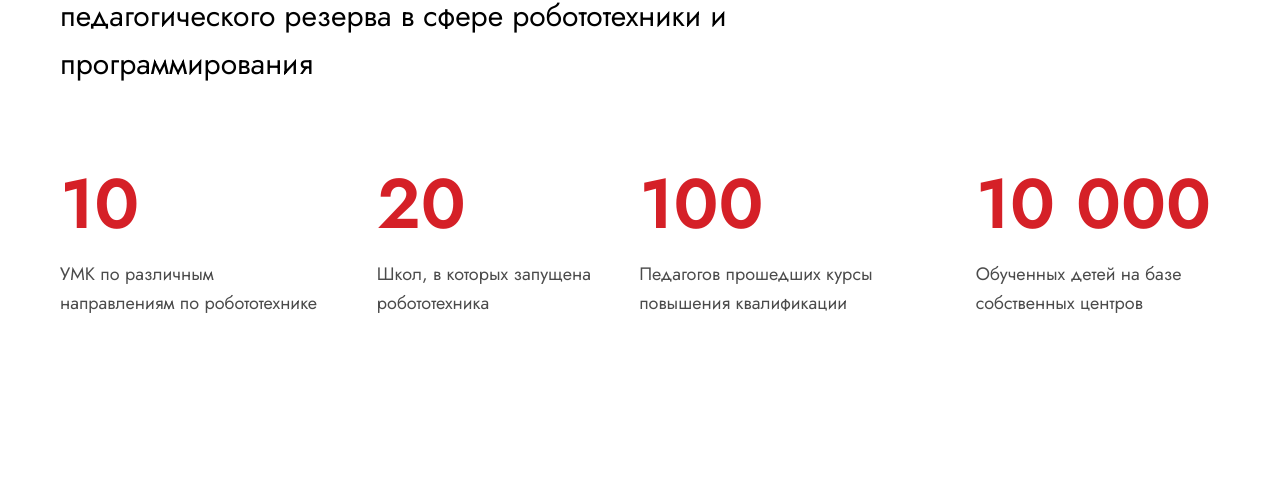
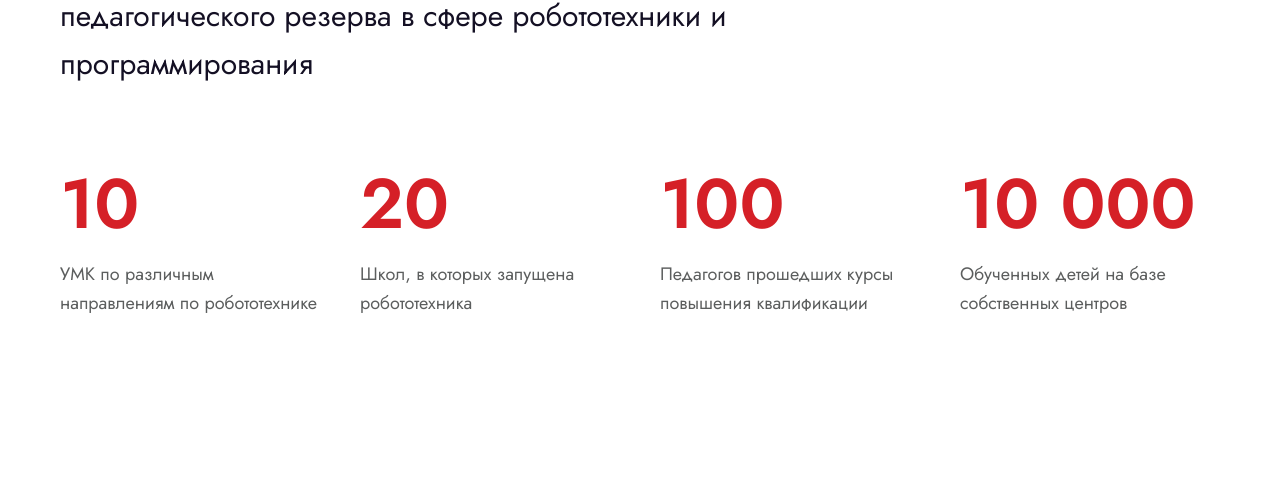
Before and after one commit to KekesCom/Robo-School, a website built with webpack: page public/index.html in a window 1280 px wide. Shown: the part 1256-1754 px from the top of the page. After the commit the page ends 1694 px from the top, so only its background shows below. Built offline with nearby package versions, Linux system fonts and the light colour scheme.

Commit message:
Внес исправления в блок about

```diff
--- a/public/index.html
+++ b/public/index.html
@@ -45,22 +45,22 @@
       </section>
       <section class="about">
         <div class="container">
-          <div class="about__title"><strong>Robo School</strong> – учреждение для формирования кадрового педагогического резерва в сфере робототехники и программирования</div>
-          <div class="about__blocks">
+          <div class="about__title"><span class="bold">Robo School</span> – учреждение для формирования кадрового педагогического резерва в сфере робототехники и программирования</div>
+          <div class="about__wrapper">
             <div class="about__block">
-              <div class="block__num">10</div>
+              <div class="block__number">10</div>
               <div class="block__description">УМК по различным направлениям по робототехнике</div>
             </div>
             <div class="about__block">
-              <div class="block__num">20</div>
+              <div class="block__number">20</div>
               <div class="block__description">Школ, в которых запущена робототехника</div>
             </div>
             <div class="about__block">
-              <div class="block__num">100</div>
+              <div class="block__number">100</div>
               <div class="block__description">Педагогов прошедших курсы повышения квалификации</div>
             </div>
             <div class="about__block">
-              <div class="block__num">10 000</div>
+              <div class="block__number">10 000</div>
               <div class="block__description">Обученных детей на базе собственных центров</div>
             </div>
           </div>
--- a/src/app/styles/scss/_about.scss
+++ b/src/app/styles/scss/_about.scss
@@ -1,27 +1,36 @@
 .about {
   &__title {
     font-size: 30px;
-    width: 891px;
+    max-width: 891px;
+    color: $color-dark-blue;
   }
 
-  &__blocks {
-    padding: 60px 0;
+  &__wrapper {
+    padding-top: 60px;
     display: flex;
-    gap: 48px;
+    flex-wrap: wrap;
+    gap: 40px;
   }
+}
+.bold {
+  font-weight: $font-weight-semibold;
+}
+
+.about__block {
+  flex: 1 1 calc(25% - 40px);
+  box-sizing: border-box;
 }
 
 .block {
-  &__num {
+  &__number {
     color: $color-red;
     font-weight: $font-weight-semibold;
     font-size: 70px;
-    text-wrap: nowrap;
+    white-space: nowrap;
   }
 
   &__description {
     font-size: 18px;
-    opacity: 0.7;
-    flex-basis: 0;
+    color: $color-gray;
   }
 }
--- a/src/app/styles/scss/_variables.scss
+++ b/src/app/styles/scss/_variables.scss
@@ -15,6 +15,7 @@ $color-hover-link: gray;
 $button-color-primary-hover: #ff2626;
 $button-color-secondary-hover: #ffffff;
 $text-color-primary-70: #184c89;
+$color-gray: #5c5e5e;
 
 // Переменные для шрифтов
 
```
